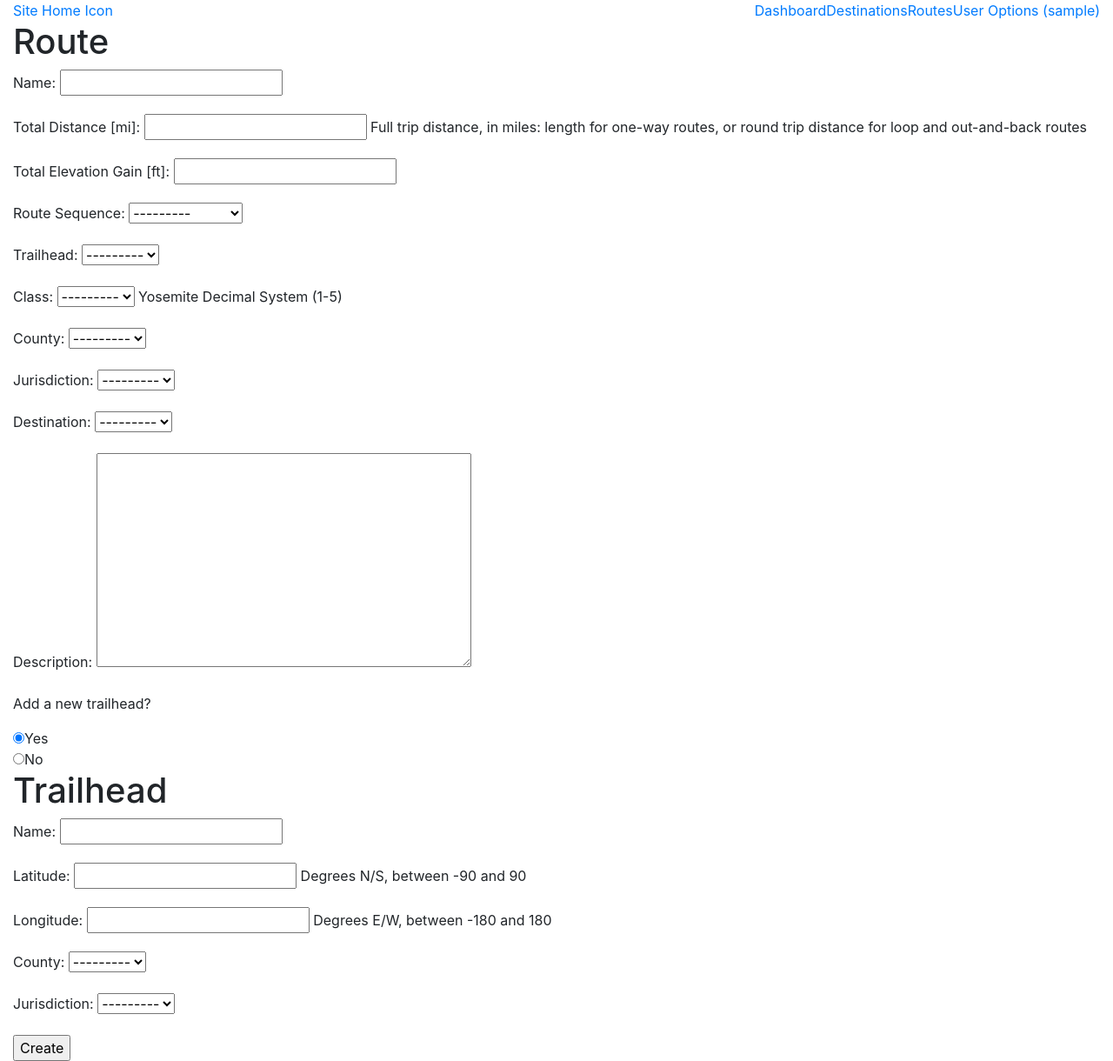
After one commit to pschlais/hikeplanner, a Django app: page /planner/route/add_combo/ in a window 1280 px wide. The commit adds this page. Shown: the whole page at 87% size. Run offline with Django 3.2, Linux system fonts and the light colour scheme; the visitor is signed in with stand-in values (Sample User, id 1); data that the repository does not hold is empty; some libraries are stand-ins or nearby versions.

Commit message:
Added a route/trailhead add combo form + URL. Changed 'add' links in list views to new combo entry forms instead of standard single-model forms.

```diff
--- a/planner/forms.py
+++ b/planner/forms.py
@@ -63,7 +63,7 @@ class RouteForm(forms.ModelForm):
         fields = '__all__'
 
 
-class RouteComboForm(forms.ModelForm):
+class RouteInDestComboForm(forms.ModelForm):
     """
     This form class is used in combination with creating a Destination.
     """
@@ -71,6 +71,27 @@ class RouteComboForm(forms.ModelForm):
         model = Route
         exclude = ['destination']
 
+
+    def __init__(self, trailhead_required, *args, **kwargs):
+
+        if type(trailhead_required) is not bool:
+            raise TypeError("trailhead_required must be True or False")
+
+        super().__init__(*args, **kwargs)
+        self.fields['trailhead'].required = trailhead_required
+
+    def reset_default_required_fields(self):
+        # Sets the route form to the default empty form state (existing trailhead not required, assume new trailhead will be input)
+        self.fields['trailhead'].required = False
+
+
+class RouteMainComboForm(forms.ModelForm):
+    """
+    This form class is used in combination with creating a trailhead.
+    """
+    class Meta:
+        model = Route
+        fields = '__all__'
 
     def __init__(self, trailhead_required, *args, **kwargs):
 
--- a/planner/models.py
+++ b/planner/models.py
@@ -138,9 +138,7 @@ class Route(models.Model):
                                                     help_text="Yosemite Decimal System (1-5)")
     county = models.ForeignKey('County', on_delete=models.SET_NULL, null=True)
     jurisdiction = models.ForeignKey('Jurisdiction',on_delete=models.SET_NULL, null=True)
-    destination = models.ForeignKey(Destination,
-                                         verbose_name="Accessible Destination",
-                                         help_text="Destination accessible by this route", on_delete=models.CASCADE)
+    destination = models.ForeignKey(Destination, on_delete=models.CASCADE)
     description = models.TextField(max_length=5000, blank=True)
 
 
--- a/planner/templates/planner/destination_detail.html
+++ b/planner/templates/planner/destination_detail.html
@@ -14,7 +14,7 @@
 {% block sidebar_content %}
   <div>
     <p><a href="{% url 'destination-edit' pk=destination.pk %}" class="btn btn-primary">Edit Page</a></p>
-    <p><a href="{% url 'route-add' %}?destinationpk={{destination.pk}}" class="btn btn-primary">Add Route</a></p>
+    <p><a href="{% url 'route-add-combo' %}?destinationpk={{destination.pk}}" class="btn btn-primary">Add Route</a></p>
   </div>
   <h3>Relevant Links</h3>
   <ul>
--- a/planner/templates/planner/destination_list.html
+++ b/planner/templates/planner/destination_list.html
@@ -5,7 +5,7 @@
 
 <h1>Destinations ({{destination_list | length}})</h1>
 <p>
-  <a class="btn btn-primary" href="{% url 'destination-add' %}">Add New Destination</a>
+  <a class="btn btn-primary" href="{% url 'destination-add-combo' %}">Add New Destination</a>
   <a class="btn btn-primary" href="{% url 'destination-search' %}">Search/Filter</a>
 </p>
 
--- /dev/null
+++ b/planner/templates/planner/route_combo_create.html
@@ -0,0 +1,23 @@
+{% extends "planner/__base.html" %}
+
+{% block main_content %}
+
+  {% include "planner/_nav_header.html" %}
+
+  <div class="row">
+    <div class="col">
+      <form action="" method="post">
+        {% csrf_token %}
+        <h1>Route</h1>
+        {{ route_form.as_p }}
+        <p>Add a new trailhead?</p>
+        <input type="radio" name="add_trailhead" value="Yes" checked>Yes<br>
+        <input type="radio" name="add_trailhead" value="No">No<br>
+        <h1>Trailhead</h1>
+        {{ trailhead_form.as_p }}
+        <input type="submit" value="Create" />
+      </form>
+    </div>
+  </div>
+
+{% endblock main_content %}
--- a/planner/templates/planner/route_list.html
+++ b/planner/templates/planner/route_list.html
@@ -3,7 +3,7 @@
 {% block main_content %}
   {% include "planner/_nav_header.html" %}
   <h1>Routes ({{route_list | length}})</h1>
-  <p><a href="{% url 'route-add' %}" class="btn btn-primary">Add New Route</a></p>
+  <p><a href="{% url 'route-add-combo' %}" class="btn btn-primary">Add New Route</a></p>
   <ul>
     {% for route in route_list %}
       <li><a href="{{route.get_absolute_url}}">{{route.destination.name}} - {{route.name}}</a></li>
--- a/planner/urls.py
+++ b/planner/urls.py
@@ -27,6 +27,8 @@ urlpatterns = [
          name='route-detail'),
     path('route/add/', views.RouteCreate.as_view(),
          name='route-add'),
+    path('route/add_combo/', views.route_create_combo,
+         name='route-add-combo'),
     path('route/<int:pk>/edit/', views.RouteUpdate.as_view(),
          name='route-edit'),
     path('route/<int:pk>/delete/', views.RouteDelete.as_view(),
--- a/planner/views.py
+++ b/planner/views.py
@@ -11,7 +11,8 @@ from django.db.models import Q, F
 from .models import Jurisdiction, DriveTimeMajorCity
 from .forms import ProfileForm, RouteForm, TrailheadForm, DestinationSearchForm
 from .forms import DestinationForm
-from .forms import RouteComboForm, TrailheadComboForm
+from .forms import RouteInDestComboForm, RouteMainComboForm
+from .forms import TrailheadComboForm
 from .PlannerUtils import constructURL
 from .PlannerUtils import accessAPI
 from .PlannerUtils import parseAPI
@@ -156,32 +157,55 @@ class DestinationCreate(LoginRequiredMixin, CreateView):
 
 @login_required
 def destination_create_combo(request):
+    template = "planner/destination_combo_create.html"
+    return _destination_route_trailhead_create_combo(request, True, template)
+
+
+def _destination_route_trailhead_create_combo(request, useDestForm, template):
+    """
+    # request is passed by the URL route
+    # useDestForm (bool) - if Destination form should be included in the view
+    # template (str) - django HTML template to render
+    """
+    if useDestForm:
+        # use route form that does not include the destination field
+        route_form_class = RouteInDestComboForm
+    else:
+        # use a route form that requires a destination field input
+        route_form_class = RouteMainComboForm
 
     if request.POST:
         # default
         forms_valid = True
         add_trailhead = (request.POST.get("add_trailhead") == "Yes")
         print("add trailhead: " + str(add_trailhead))
-        # check destination form
-        dest_form = DestinationForm(request.POST, prefix="dest")
-        forms_valid = forms_valid and dest_form.is_valid()
+
+        if useDestForm:
+            # check destination form
+            dest_form = DestinationForm(request.POST, prefix="dest")
+            forms_valid = forms_valid and dest_form.is_valid()
 
         # check route and trailhead forms
         if not add_trailhead:
-            route_form = RouteComboForm(True, request.POST, prefix="route")
+            route_form = route_form_class(True, request.POST, prefix="route")
             forms_valid = forms_valid and route_form.is_valid()
         else:  # add new trailhead
-            route_form = RouteComboForm(False, request.POST, prefix="route")
+            route_form = route_form_class(False, request.POST, prefix="route")
             trailhead_form = TrailheadComboForm(True, request.POST, prefix="th")
             forms_valid = forms_valid and route_form.is_valid() and trailhead_form.is_valid()
 
         if forms_valid:
-            # save destination
-            new_dest = dest_form.save()
 
-            # set up route with new destination
+            if useDestForm:
+                # save destination
+                new_dest = dest_form.save()
+
+            # set up route, then populate with destination and TH objects as
+            # applicable
             new_route = route_form.save(commit=False)
-            new_route.destination = new_dest
+
+            if useDestForm:
+                new_route.destination = new_dest
 
             # save trailhead
             if add_trailhead:
@@ -192,8 +216,12 @@ def destination_create_combo(request):
             # if using existing trailhead, already in form object from request
             new_route.save()
 
-            # redirect to newly created destination page
-            return redirect(new_dest.get_absolute_url())
+            if useDestForm:
+                # redirect to newly created destination page
+                return redirect(new_dest.get_absolute_url())
+            else:
+                # redirect to newly created route page
+                return redirect(new_route.get_absolute_url())
 
         else:  # forms not valid, return populated forms
             # dest_form already created and validation errors included
@@ -208,18 +236,30 @@ def destination_create_combo(request):
 
     else:
         # serve empty forms
-        dest_form = DestinationForm(prefix="dest")
-        route_form = RouteComboForm(False, prefix="route")
+        if useDestForm:
+            dest_form = DestinationForm(prefix="dest")
+
+        # if this is a primary route create view and a predefined destination
+        # pk is provided in the GET request, pre-populate the route form
+        if not useDestForm and request.GET and request.GET.get('destinationpk'):
+                dest_pk = int(request.GET.get('destinationpk'))
+                init_destination = Destination.objects.get(pk=dest_pk)
+                route_form = route_form_class(False, prefix="route",
+                                 initial={'destination': init_destination})
+        else:
+            # empty route form
+            route_form = route_form_class(False, prefix="route")
+
+        # create empty trailhead form
         trailhead_form = TrailheadComboForm(False, prefix="th")
 
     # get context data
-    context_dict = {
-                    'dest_form': dest_form,
-                    'route_form': route_form,
-                    'trailhead_form': trailhead_form
-                    }
+    context_dict = {'route_form': route_form, 'trailhead_form': trailhead_form}
 
-    return render(request, "planner/destination_combo_create.html", context_dict)
+    if useDestForm:
+        context_dict['dest_form'] = dest_form
+
+    return render(request, template, context_dict)
 
 
 
@@ -261,6 +301,11 @@ class RouteCreate(CreateView):
         kwargs = super().get_form_kwargs()
 
         return kwargs
+
+@login_required
+def route_create_combo(request):
+    template = "planner/route_combo_create.html"
+    return _destination_route_trailhead_create_combo(request, False, template)
 
 
 class RouteUpdate(LoginRequiredMixin, UpdateView):
```
